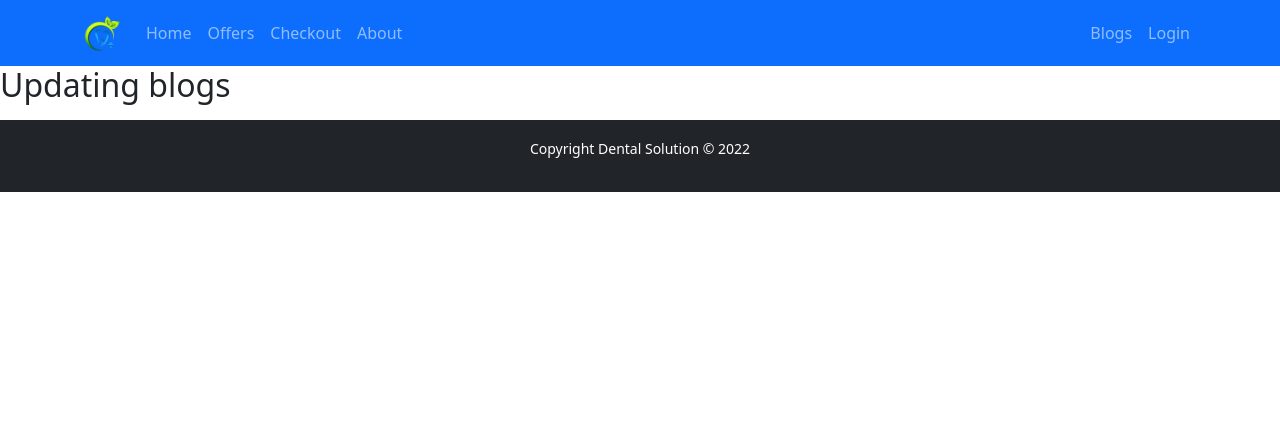
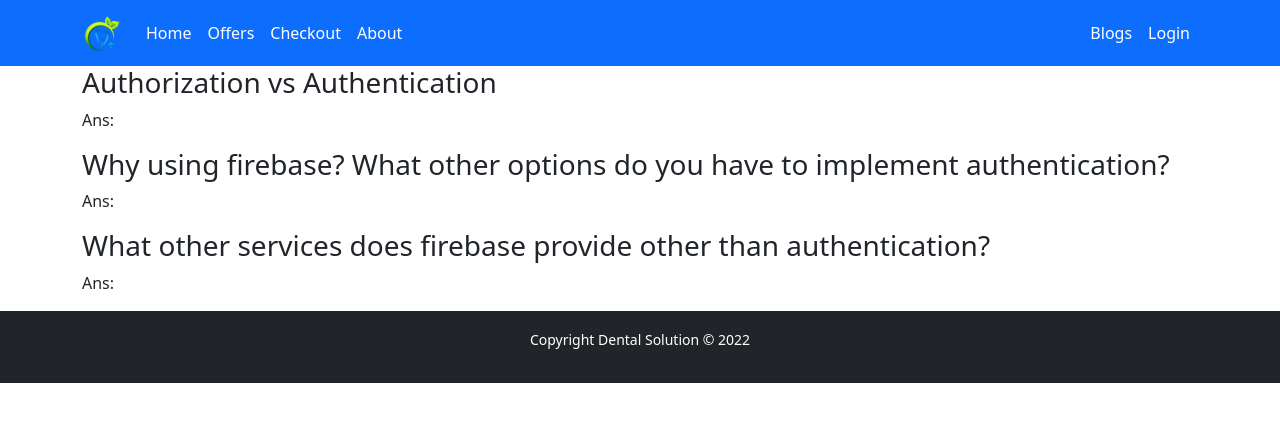
Before and after one commit to Md-Tur/dental-solution, a React (Create React App) app: page /blogs in a window 1280 px wide. Shown: the top 422 px of the page. Built offline with nearby package versions, Linux system fonts and the light colour scheme; no server answers.

Commit message:
about & blog section added

```diff
--- a/src/Pages/About/About.js
+++ b/src/Pages/About/About.js
@@ -1,9 +1,20 @@
 import React from 'react';
+import developer from '../../images/developer.png';
 
 const About = () => {
     return (
-        <div>
-            <h2>About us</h2>
+        <div className='container'>
+            <h2 className='text-center text-primary mt-2 mb-2'>About Developer</h2>
+
+            <h4 className='text-center'>Developer: Md Tur Ibna Mostafiz</h4>
+            <div className='d-flex'>
+                <div className='me-3'>
+                    <img style={{ height: '200px' }} src={developer} alt="" />
+                </div>
+                <div className='d-flex align-items-center'>
+                    <p>Goal: My first goal is to complete this course successfully. I want to be a full stack junior developer from here. Will build my carrier on it and want to work hard and sincerely so that i can make my postion more better than now as a web developer.</p>
+                </div>
+            </div>
         </div>
     );
 };
--- a/src/Pages/Blogs/Blogs.js
+++ b/src/Pages/Blogs/Blogs.js
@@ -2,8 +2,25 @@ import React from 'react';
 
 const Blogs = () => {
     return (
-        <div>
-            <h2>Updating blogs</h2>
+        <div className='container justify-content-center'>
+            <div>
+                <h3>Authorization vs Authentication</h3>
+                <p>
+                    Ans:
+                </p>
+            </div>
+            <div>
+                <h3>Why using firebase? What other options do you have to implement authentication?</h3>
+                <p>
+                    Ans:
+                </p>
+            </div>
+            <div>
+                <h3>What other services does firebase provide other than authentication?</h3>
+                <p>
+                    Ans:
+                </p>
+            </div>
         </div>
     );
 };
--- a/src/Pages/Home/Service/Service.js
+++ b/src/Pages/Home/Service/Service.js
@@ -5,16 +5,18 @@ const Service = ({ service }) => {
     const { name, img, description, price } = service;
     return (
 
-        <div className='col col-md-1 col-lg-4'>
+        <div className='col col-md-1 col-lg-4 border border-1'>
             <div className='d-flex justify-content-center'>
                 <img style={{ height: "200px", width: "350px" }} src={img} alt="" />
             </div>
             <h2> {name} </h2>
             <p>Price: {price} </p>
             <p><small> {description} </small></p>
-            <Link to='/checkout'>
-                <button className='btn btn-primary'>Take Apoinment here: {name} </button>
-            </Link>
+            <div className='d-flex justify-content-center'>
+                <Link to='/checkout'>
+                    <button className='btn btn-primary'>Take Apoinment: {name} </button>
+                </Link>
+            </div>
         </div>
 
     );
--- a/src/Pages/Home/Services/Services.js
+++ b/src/Pages/Home/Services/Services.js
@@ -16,7 +16,7 @@ const Services = () => {
             <h1 className='text-center mt-2 mb-2'>All Services</h1>
 
             <div className='container'>
-                <div className='row g-4'>
+                <div className='row g-4 gy-4'>
                     {
                         services.map(service => <Service
                             key={service.id}
--- a/src/Pages/Shared/Header/Header.js
+++ b/src/Pages/Shared/Header/Header.js
@@ -24,21 +24,21 @@ const Header = () => {
                     <Navbar.Toggle aria-controls="responsive-navbar-nav" />
                     <Navbar.Collapse id="responsive-navbar-nav">
                         <Nav className="me-auto">
-                            <Nav.Link as={Link} to="home">Home</Nav.Link>
-                            <Nav.Link as={Link} to="offers">Offers</Nav.Link>
-                            <Nav.Link as={Link} to="checkout">Checkout</Nav.Link>
-                            <Nav.Link as={Link} to="about">About</Nav.Link>
+                            <Nav.Link className='text-white' as={Link} to="home">Home</Nav.Link>
+                            <Nav.Link className='text-white' as={Link} to="offers">Offers</Nav.Link>
+                            <Nav.Link className='text-white' as={Link} to="checkout">Checkout</Nav.Link>
+                            <Nav.Link className='text-white' as={Link} to="about">About</Nav.Link>
                         </Nav>
                         <Nav>
-                            <Nav.Link as={Link} to="blogs">Blogs</Nav.Link>
+                            <Nav.Link className='text-white' as={Link} to="blogs">Blogs</Nav.Link>
                             {
                                 user
                                     ?
-                                    <Nav.Link as={Link} to="login" onClick={handleSignOut}>
+                                    <Nav.Link className='text-white' as={Link} to="login" onClick={handleSignOut}>
                                         Sign Out
                                     </Nav.Link>
                                     :
-                                    <Nav.Link as={Link} to="login">
+                                    <Nav.Link className='text-white' as={Link} to="login">
                                         Login
                                     </Nav.Link>
                             }
```
Also changed, not shown: src/images/developer.png (added).
